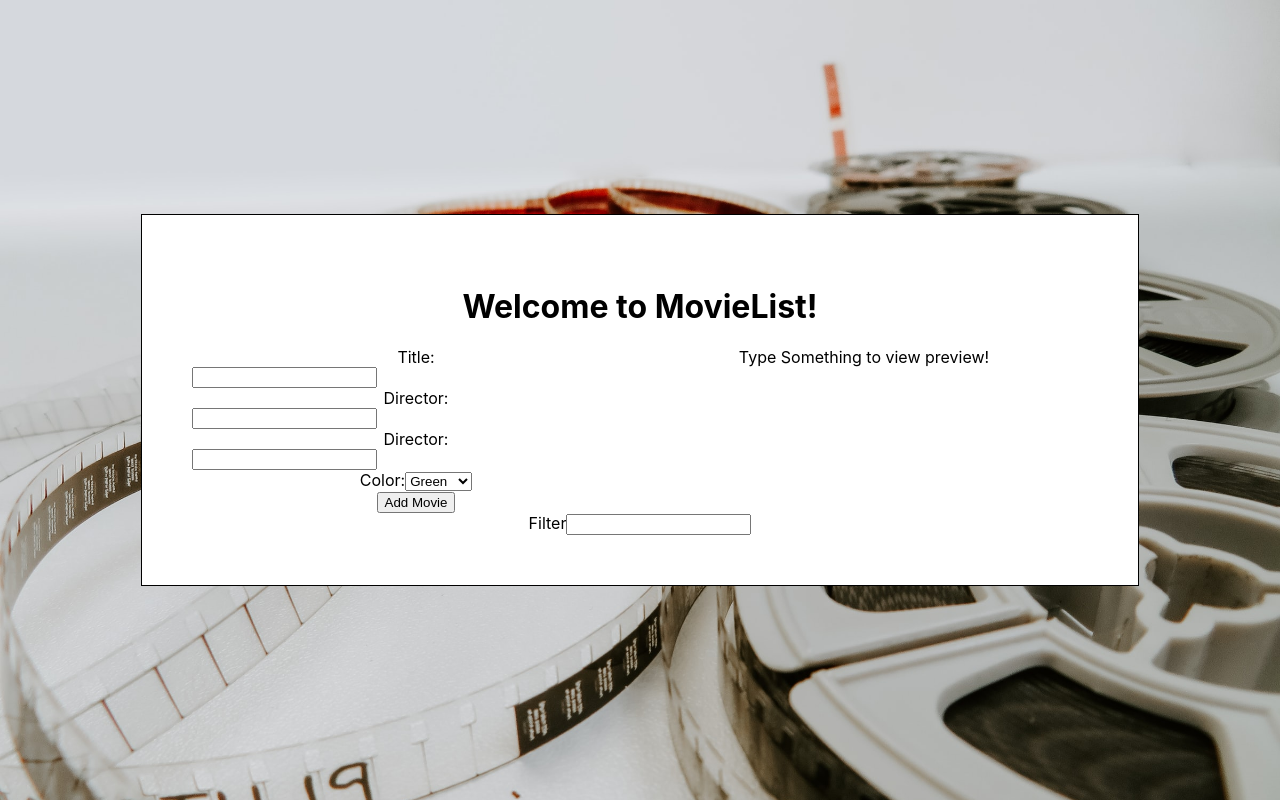
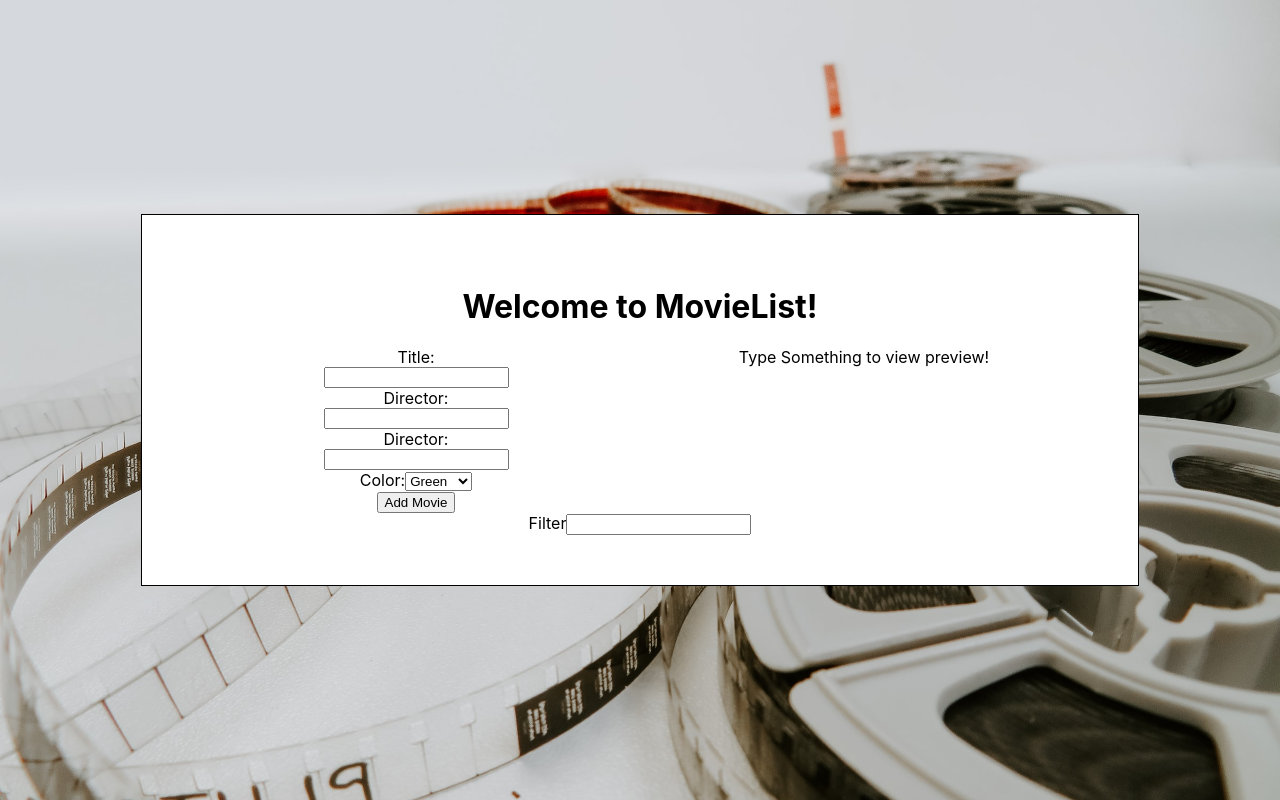
Before and after one commit to Kevin-Roney/react-movie-listFS, a React (Create React App) app: page / in a window 1280 px wide. Built offline with nearby package versions, Linux system fonts and the light colour scheme.

Commit message:
added flex to center content in form

```diff
--- a/src/App.css
+++ b/src/App.css
@@ -25,6 +25,12 @@ body {
   grid-template-rows: 1fr;
 }
 
+.movie-form-container {
+  display: flex;
+  justify-content: center;
+  align-items: center;
+}
+
 .movie-form label, .movie-form input {
   display: block;
 }
```
